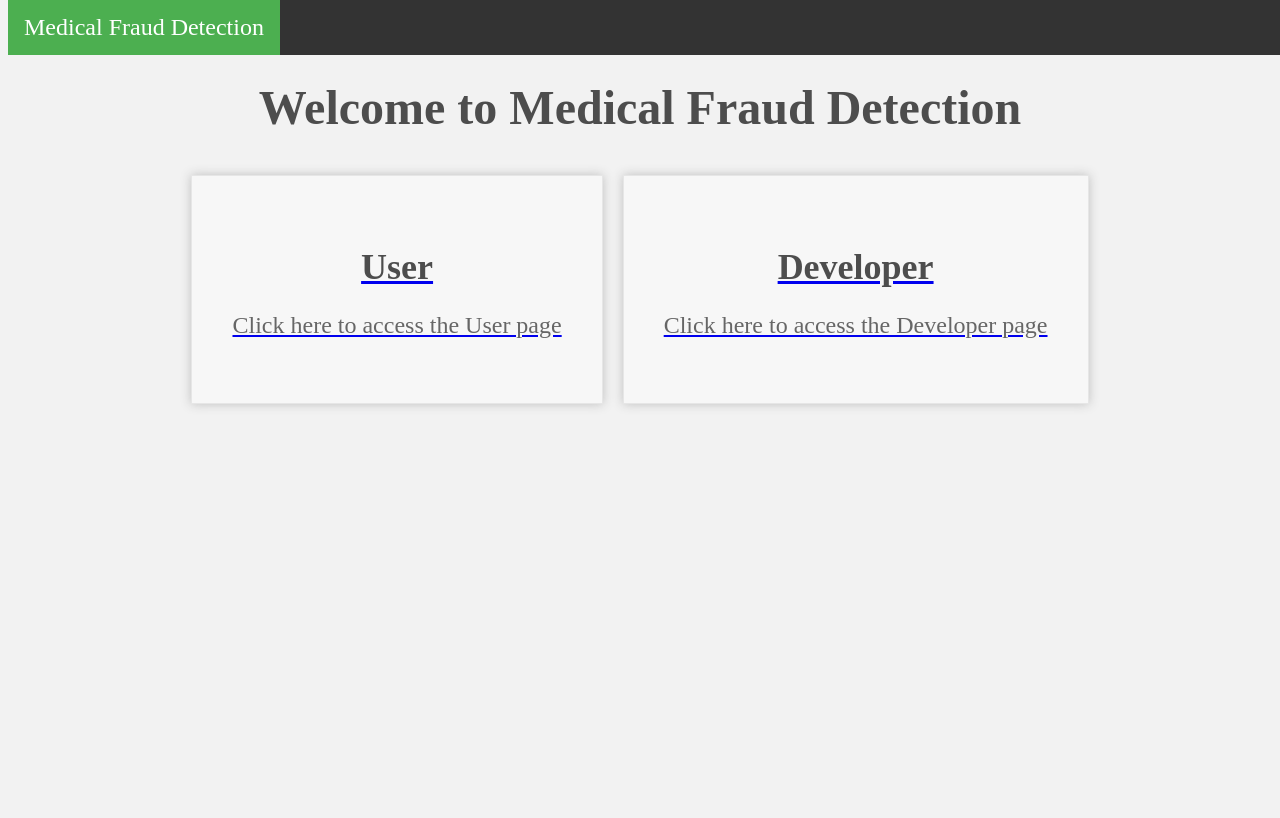
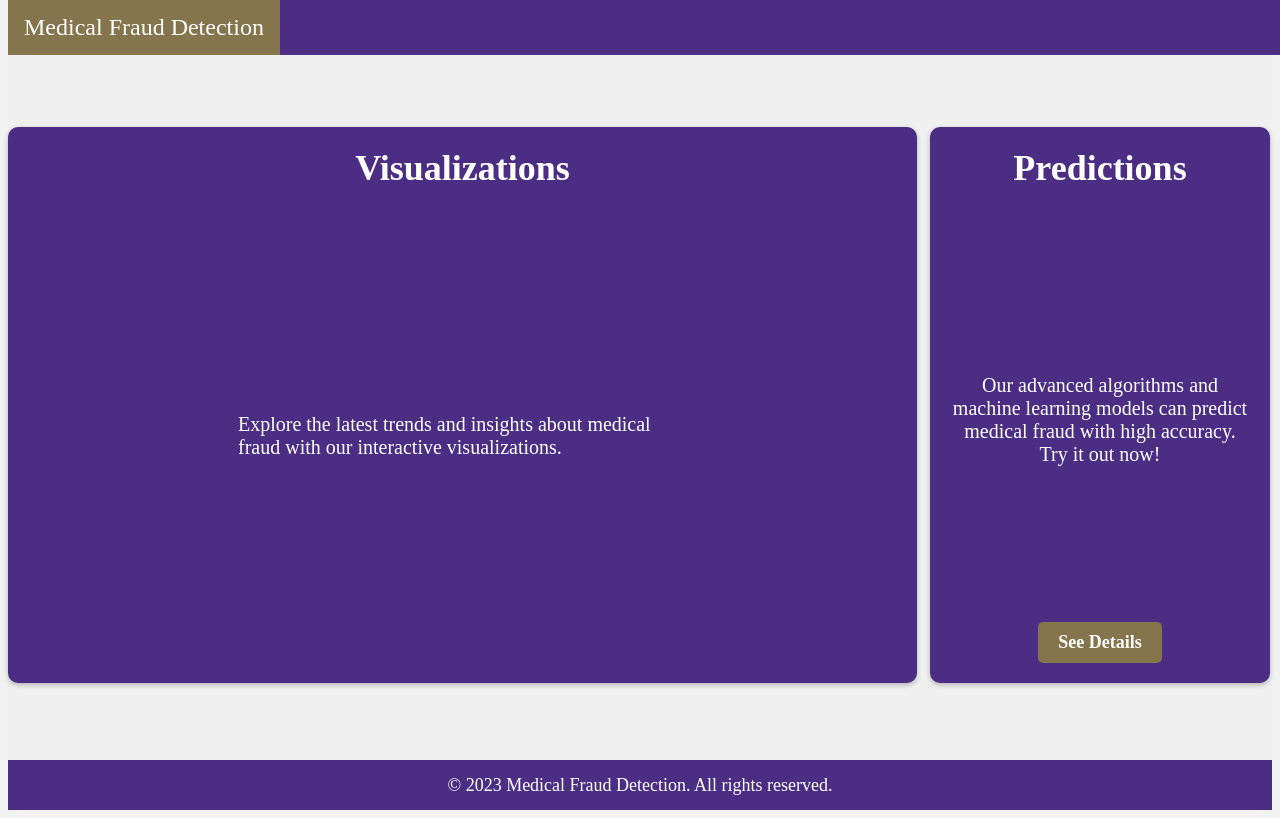
Before and after one commit to sagnikgh1899/FraudDetection, a Flask app: page / in a window 1280 px wide. Before the commit the page ends 408 px from the top, so only its background shows below. Run offline with Flask 2, Linux system fonts and the light colour scheme.

Commit message:
Updated the HTML files based on last group discussion

```diff
--- a/templates/start-page.htm
+++ b/templates/start-page.htm
@@ -5,10 +5,11 @@
 	<style>
       		body {
         		background-color: #f2f2f2;
-        font-family: Arial, Helvetica, sans-serif;
-        text-align: center;
 			font-family: "Times New Roman", Times, serif;
+			height: 100%;
+			overflow: hidden;
       		}
+
 		h1 {
         		font-size: 48px;
         		color: #4d4d4d;
@@ -16,47 +17,17 @@
 			text-decoration: none;
 			font-family: "Times New Roman", Times, serif;
      		 }
-      .container {
-        display: flex;
-        justify-content: center;
-        margin-top: 40px;
+
+      		.topnav {
+        		background-color: #4b2e83;
+        		overflow: hidden;
+        		position: fixed;
+        		top: 0;
+        		width: 1348px;
         		text-decoration: none;
 			font-family: "Times New Roman", Times, serif;
       		}
-      .box {
-        background-color: #f7f7f7;
-        border: 1px solid #e6e6e6;
-        box-shadow: 0px 0px 10px #bfbfbf;
-        padding: 40px;
-        margin: 0px 10px;
-        cursor: pointer;
-        text-decoration: none;
-	font-family: "Times New Roman", Times, serif;
-      }
-      .box:hover {
-        background-color: #e6e6e6;
-        text-decoration: none;
-      }
-      .box h2 {
-        font-size: 36px;
-        color: #4d4d4d;
-        margin-bottom: 20px;
-        text-decoration: none;
-      }
-      .box p {
-        font-size: 24px;
-        color: #666666;
-        text-decoration: none;
-      }
-      .topnav {
-        background-color: #333;
-        overflow: hidden;
-        position: fixed;
-        top: 0;
-        width: 100%;
-        text-decoration: none;
-	font-family: "Times New Roman", Times, serif;
-      }
+
 		.topnav a {
         		float: left;
         		color: #f2f2f2;
@@ -65,36 +36,137 @@
         		text-decoration: none;
         		font-size: 24px;
       		}
+
 		.topnav a:hover {
         		background-color: #ddd;
         		color: black;
         		text-decoration: none;
       		}
+
 		.topnav a.active {
-        background-color: #4CAF50;
+        		background-color: #85754d;
         		color: white;
         		text-decoration: none;
       		}
+
+		.topnav h1 {
+			margin: 0;
+		}
+
+		.container {
+			display: flex;
+			flex-direction: row;
+			height: calc(100vh - 70px);
+			padding: 0;
+			box-sizing: border-box;
+			background-color: #f0f0f0;
+			margin-top: 40px;
+			justify-content: center;
+			align-items: center;
+		}
+
+		.box-pred {
+			background-color: #4b2e83;
+			border-radius: 10px;
+			padding: 20px;
+			box-shadow: 0 2px 5px rgba(0, 0, 0, 0.25);
+			flex: 3;
+			max-width: 300px;
+			margin: 0 10px;
+			margin-right: 2px;
+			margin-left: -7px;
+			display: flex;
+			flex-direction: column;
+			justify-content: center;
+			align-items: center;
+		}
+
+		.box-pred h2 {
+			margin-top: 0px;
+		}
+
+		.box-pred p {
+			margin: 156px 0;
+			text-align: center;
+		}
+
+		.button {
+			display: inline-block;
+			background-color: #70b700;
+			color: #fff;
+			padding: 10px 20px;
+			border-radius: 5px;
+			text-decoration: none;
+			font-weight: bold;
+			font-size: 18px;
+			cursor: pointer;
+			transition: background-color 0.3s ease;
+		}
+
+		.button:hover {
+			background-color: #609600;
+		}
+
+		.box-viz {
+    			background-color: #4b2e83;
+    			border-radius: 10px;
+    			padding: 20px;
+			box-shadow: 0 2px 5px rgba(0, 0, 0, 0.25);
+    			flex: 1;
+    			width: 80%;
+    			max-width: 1000px;
+    			margin-right: 20px;
+    			display: flex;
+    			flex-direction: column;
+		}
+
+		.box-viz h2 {
+    			text-align: center;
+			margin-top: 0;
+		}
+
+		.box-viz p {
+			margin: 204px 210px;
+		}
+
+
+		.footer-container {
+			background-color: #4b2e83;
+			color: white;
+			display: flex;
+			justify-content: center;
+			align-items: center;
+			height: 50px;
+			margin-top: -10px;
+		}
+		.footer-container p {
+			font-size: 18px;
+			margin: 0;
+		}
+
 	</style>
 </head>
 <body>
     <div class="topnav">
       <a class="active" href="#">Medical Fraud Detection</a>
     </div>
-    <h1>Welcome to Medical Fraud Detection</h1>
+
 	<div class="container">
-      <a href="/user-page">
-        <div class="box">
-          <h2>User</h2>
-          <p>Click here to access the User page</p>
+		<div class="box-viz">
+			<h2 style="color: White; font-size: 36px; font-weight: bold; margin-bottom: 20px;">Visualizations</h2>
+			<p style="font-size: 20px; color: White;">Explore the latest trends and insights about medical fraud with our interactive visualizations.</p>
 		</div>
-      </a>
-      <a href="/dev-page">
-        <div class="box">
-          <h2>Developer</h2>
-          <p>Click here to access the Developer page</p>
+
+		<div class="box-pred">
+			<h2 style="color: White; font-size: 36px; font-weight: bold;">Predictions</h2>
+			<p style="font-size: 20px; color: White;">Our advanced algorithms and machine learning models can predict medical fraud with high accuracy. Try it out now!</p>
+			<a class="button" href="/user-page" style="background-color: #85754d;">See Details</a>
 		</div>
-      </a>
 	</div>
+
+	<footer>
+		<div class="footer-container">
+			<p style="color: #fff;">&copy; 2023 Medical Fraud Detection. All rights reserved.</p>
+		</div>
+	</footer>
 </body>
-</html>
--- a/templates/user-page.htm
+++ b/templates/user-page.htm
@@ -47,7 +47,7 @@
         color: black;
       }
       .topnav a.active {
-        background-color: #4CAF50;
+        background-color: #00c853;
         color: white;
       }
 
@@ -72,7 +72,7 @@
   }
 
   #submit-button {
-    background-color: #4CAF50;
+    background-color: #00c853;
     color: white;
     padding: 12px 20px;
     border: none;
@@ -111,7 +111,7 @@
 		}
 
 		th {
-			background-color: #4CAF50;
+			background-color: #00c853;
 			color: white;
 		}
 
```
Lines whose indentation alone changed are shown as unchanged.
